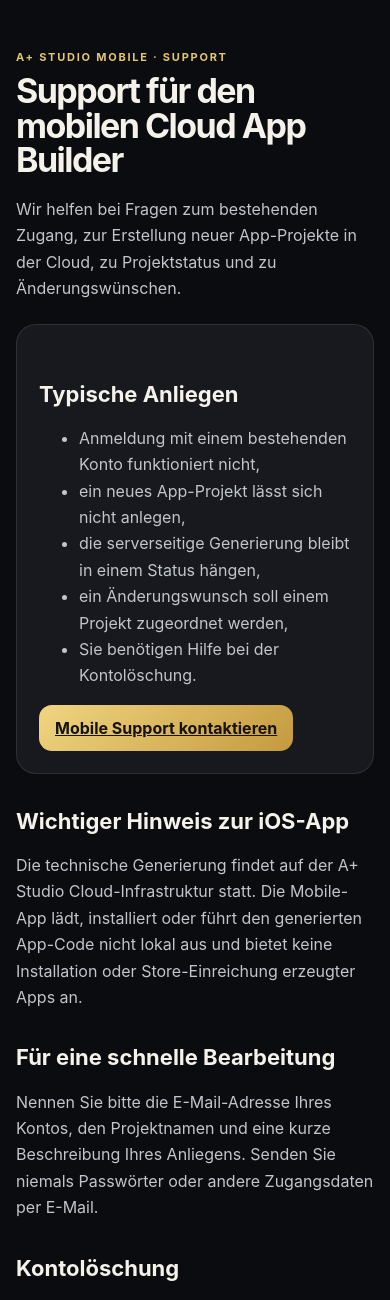
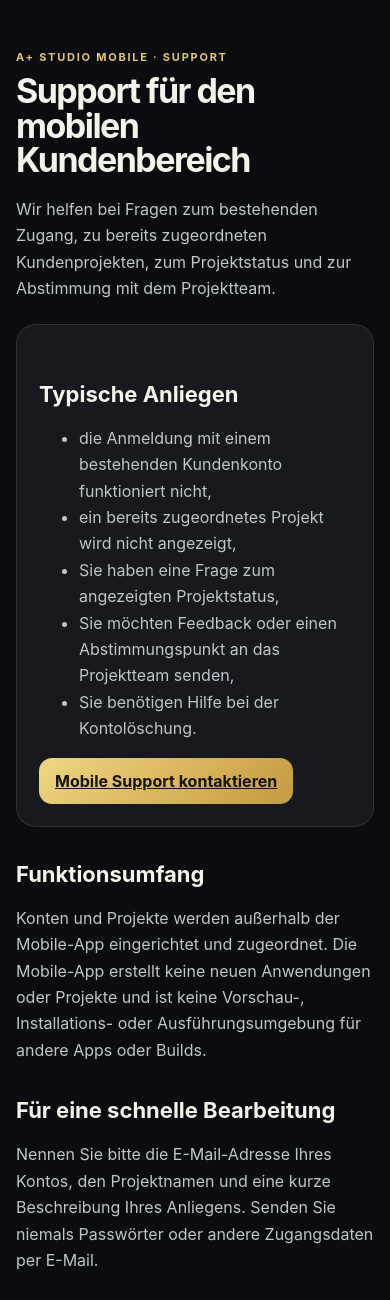
Before and after one commit to hsdarestani/a-studio, a Django app: page /mobile/support/ in a window 390 px wide. Shown: the part 150-1450 px from the top of the page. Run offline with Django 5.2, Linux system fonts and the light colour scheme; parts of the project's set-up code (start-up, migrations or seed data) failed here and were passed over; some libraries are stand-ins or nearby versions.

Commit message:
docs(ios): align mobile support with customer-project companion

```diff
--- a/templates/legal/mobile_support.html
+++ b/templates/legal/mobile_support.html
@@ -2,21 +2,21 @@
 {% block title %}Support · A+ Studio Mobile{% endblock %}
 {% block content %}
 <div class="eyebrow">A+ STUDIO MOBILE · SUPPORT</div>
-<h1>Support für den mobilen Cloud App Builder</h1>
-<p>Wir helfen bei Fragen zum bestehenden Zugang, zur Erstellung neuer App-Projekte in der Cloud, zu Projektstatus und zu Änderungswünschen.</p>
+<h1>Support für den mobilen Kundenbereich</h1>
+<p>Wir helfen bei Fragen zum bestehenden Zugang, zu bereits zugeordneten Kundenprojekten, zum Projektstatus und zur Abstimmung mit dem Projektteam.</p>
 <div class="card">
   <h2>Typische Anliegen</h2>
   <ul>
-    <li>Anmeldung mit einem bestehenden Konto funktioniert nicht,</li>
-    <li>ein neues App-Projekt lässt sich nicht anlegen,</li>
-    <li>die serverseitige Generierung bleibt in einem Status hängen,</li>
-    <li>ein Änderungswunsch soll einem Projekt zugeordnet werden,</li>
+    <li>die Anmeldung mit einem bestehenden Kundenkonto funktioniert nicht,</li>
+    <li>ein bereits zugeordnetes Projekt wird nicht angezeigt,</li>
+    <li>Sie haben eine Frage zum angezeigten Projektstatus,</li>
+    <li>Sie möchten Feedback oder einen Abstimmungspunkt an das Projektteam senden,</li>
     <li>Sie benötigen Hilfe bei der Kontolöschung.</li>
   </ul>
   <a class="btn" href="mailto:{{ contact_email }}?subject=A%2B%20Studio%20Mobile%20Support">Mobile Support kontaktieren</a>
 </div>
-<h2>Wichtiger Hinweis zur iOS-App</h2>
-<p>Die technische Generierung findet auf der A+ Studio Cloud-Infrastruktur statt. Die Mobile-App lädt, installiert oder führt den generierten App-Code nicht lokal aus und bietet keine Installation oder Store-Einreichung erzeugter Apps an.</p>
+<h2>Funktionsumfang</h2>
+<p>Konten und Projekte werden außerhalb der Mobile-App eingerichtet und zugeordnet. Die Mobile-App erstellt keine neuen Anwendungen oder Projekte und ist keine Vorschau-, Installations- oder Ausführungsumgebung für andere Apps oder Builds.</p>
 <h2>Für eine schnelle Bearbeitung</h2>
 <p>Nennen Sie bitte die E-Mail-Adresse Ihres Kontos, den Projektnamen und eine kurze Beschreibung Ihres Anliegens. Senden Sie niemals Passwörter oder andere Zugangsdaten per E-Mail.</p>
 <h2>Kontolöschung</h2>
```
